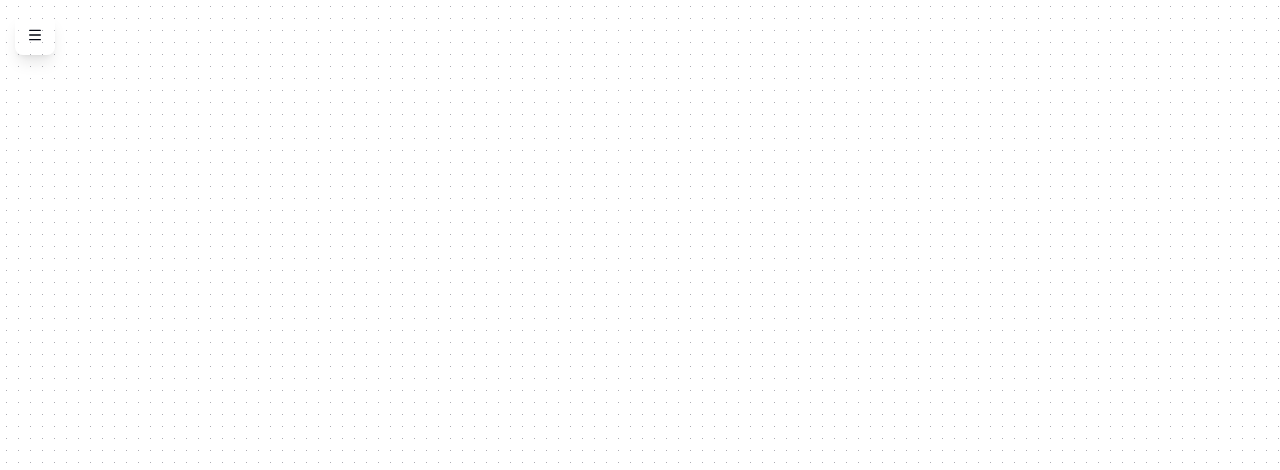
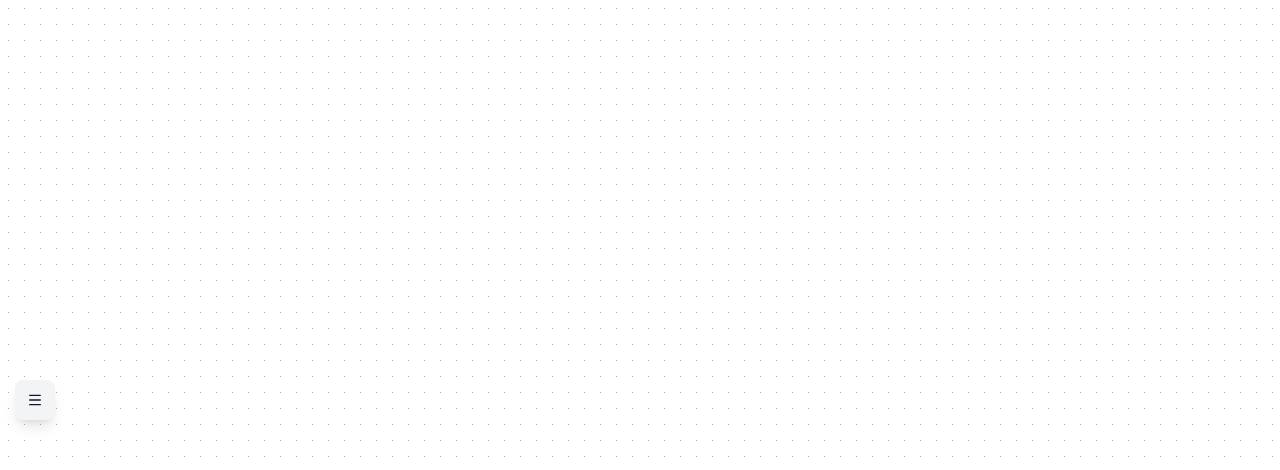
Before and after one commit to callbl/flowjx, a React (Vite) app: page / in a window 1280 px wide. Shown: the top 470 px of the page. Built offline with nearby package versions, Linux system fonts and the light colour scheme.

Commit message:
feat: update design for the equipment panel

```diff
--- a/src/components/circuit-flow.tsx
+++ b/src/components/circuit-flow.tsx
@@ -312,15 +312,16 @@ export function CircuitFlow() {
         onConnect={onConnect}
         nodeTypes={nodeTypes}
         fitView
+        snapToGrid
       >
-        <Background variant={BackgroundVariant.Dots} gap={12} size={1} />
+        <Background variant={BackgroundVariant.Dots} gap={16} size={1} />
         <Controls />
 
-        {/* Equipment Sheet - Top Left */}
-        <Panel position="top-left">
+        {/* Equipment Sheet - Center Left */}
+        <Panel position="center-left">
           <Sheet open={isPanelOpen} onOpenChange={setIsPanelOpen}>
             <SheetTrigger asChild>
-              <Button className="shadow-lg" size="icon-lg" variant="ghost">
+              <Button className="shadow-lg" size="icon-lg" variant="secondary">
                 <MenuIcon />
               </Button>
             </SheetTrigger>
@@ -331,12 +332,12 @@ export function CircuitFlow() {
                   Select components to add to your circuit
                 </SheetDescription>
               </SheetHeader>
-              <div className="grid grid-cols-2 gap-3 mt-6">
+              <div className="p-4 grid grid-cols-2 gap-3 mt-6">
                 {equipmentItems.map((item) => (
                   <button
                     key={item.type}
                     onClick={() => addNode(item.type)}
-                    className="flex flex-col items-center gap-2 p-4 border-2 border-gray-200 rounded-lg hover:border-blue-400 hover:bg-blue-50 transition-colors"
+                    className="flex flex-col items-center gap-2 p-4 border-1 border-primary/5 rounded-lg hover:border-primary hover:bg-primary/5 transition-colors"
                   >
                     <span className="text-4xl">{item.icon}</span>
                     <span className="font-medium text-sm">{item.label}</span>
```
